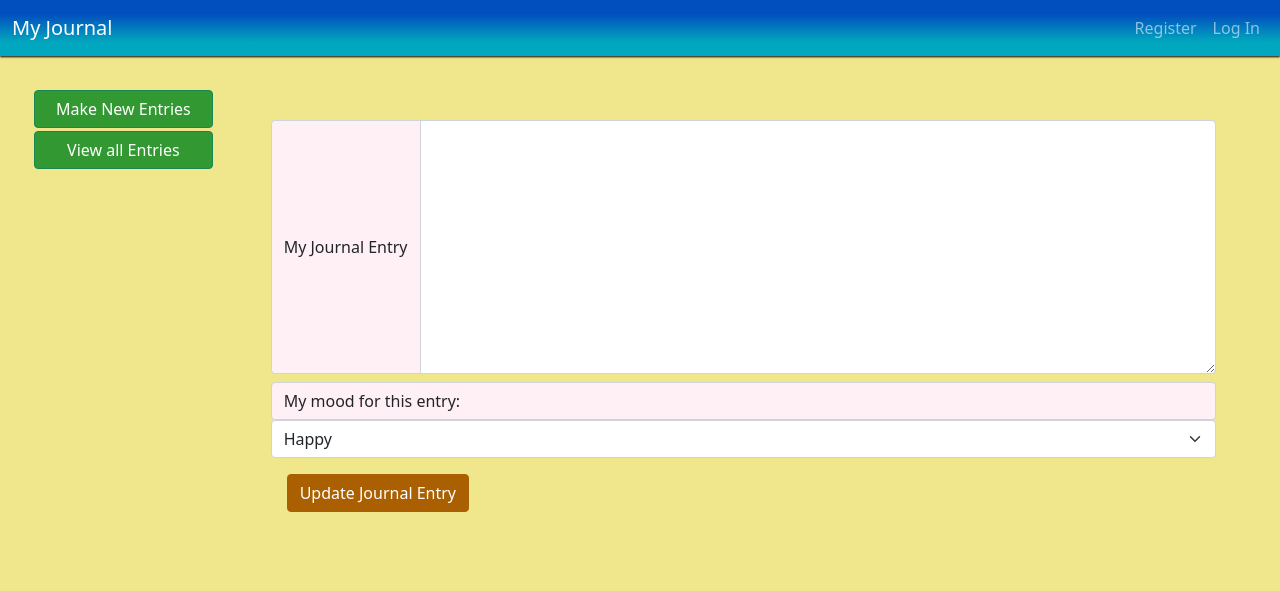
After one commit to Koldenblue/flask-journal, a Flask app: template templates/update.html in a window 1280 px wide. The commit adds this page. Shown: the top 591 px of the page. Run offline with Flask 2, Linux system fonts and the light colour scheme; the template is opened without the code that fills it, so the values that code supplies are empty.

Commit message:
update routes now display properly

```diff
--- a/app.py
+++ b/app.py
@@ -31,6 +31,38 @@ Session(app)
 
 engine = create_engine("sqlite+pysqlite:///journal.db", echo=True, future=True)
 
+@app.route('/update', methods=["GET", "PUT"])
+# @login_required
+def update():
+    if request.method == "GET" and not request.args:
+        return redirect('/')
+    elif request.method == "GET":
+        with alcSession(engine) as conn:
+            # Get mood totals:
+            statement = text("SELECT mood FROM entries WHERE username = '1'")  # for easy testing, using username '1'
+            # statement = text("SELECT mood FROM entries WHERE username = :username").bindparams(username = session['username'])
+            rows = conn.execute(statement)
+            rows = rows.all()
+            print(rows)
+            total_moods = {}
+            for row in rows:
+                print(row[0])
+                total_moods.setdefault(row[0], 0)
+                total_moods[row[0]] += 1
+                print(total_moods)
+            # next get the entry that needs to be updated
+            statement = text("SELECT entry, mood FROM entries WHERE id = :id;").bindparams(id = request.args['id'])
+            rows = conn.execute(statement)
+            rows = rows.all()
+            print(rows)
+            entry = rows
+            print(entry[0].entry)
+            return render_template('update.html', moods=total_moods, entry=entry)
+    # For submitting an update to an entry
+    else:
+        pass
+
+
 
 @app.route('/')
 #decorator defined in helpers.py
@@ -49,6 +81,7 @@ def index():
             total_moods[row[0]] += 1
             print(total_moods)
     return render_template('index.html', moods=total_moods)
+
 
 @app.route('/allentries', methods=["GET", "DELETE"])
 def all_entries():
--- a/static/js/index.js
+++ b/static/js/index.js
@@ -1,6 +1,7 @@
 $(document).ready(() => {
   const allEntriesBtn = $("#all-entries-btn");
   const newEntriesBtn = $("#new-entries-btn");
+  const moodSelect = $("#mood-select");
 
   // make the menu buttons redirect properly
   allEntriesBtn.on('click', () => {
@@ -24,9 +25,35 @@ $(document).ready(() => {
         type: "DELETE"
       }).then((data) => {
         console.log(event.target.id)
-        let container = document.getElementById(`container-${event.target.id}`)
-        document.getElementsByClassName('all-entries-container')[0].removeChild(container)
-      }).catch(err => console.error(err))
+        let container = document.getElementById(`container-${event.target.id}`);
+        document.getElementsByClassName('all-entries-container')[0].removeChild(container);
+      }).catch(err => console.error(err));
     })
   }
+
+  updateBtns = document.getElementsByClassName('update-btn');
+  for (let i = 0, j = updateBtns.length; i < j; i++) {
+    updateBtns[i].addEventListener('click', (event) => {
+      // the data-value corresponds to the id of the entry in the database. Send back with the query url to allow updating
+      let queryUrl = '/update?id=' + event.target.dataset.value;
+      // using an ajax 'get' will cause the template not to be rendered.
+      // instead the html page is returned to this script
+      window.location.href = queryUrl
+    })
+  }
+
+
+  if (window.location.pathname === "/update") {
+    console.log(moodSelect)
+    console.log(moodSelect[0].dataset.value)
+    console.log(moodSelect[0].selectedIndex)
+    console.log(moodSelect[0].children[1].selected)
+    console.log(moodSelect[0].children[1].innerText)
+    let targetMood = moodSelect[0].dataset.value;
+    for (let i = 0, j = moodSelect[0].children.length; i < j; i++) {
+      if (moodSelect[0].children[i].innerText.toLowerCase() === targetMood) {
+        moodSelect[0].children[i].selected = true;
+      }
+    }
+  }
 })
--- a/templates/allentries.html
+++ b/templates/allentries.html
@@ -33,6 +33,7 @@ All Journal Entries
 
           <div class='col-md-2'>
             <button class='del-btn btn btn-warning' id='{{ entry.id }}'>Delete</button>
+            <button class='update-btn btn btn-warning' data-value='{{ entry.id }}'>Update</button>
           </div>
         </div>
       </div>
--- /dev/null
+++ b/templates/update.html
@@ -0,0 +1,66 @@
+{% extends "layout.html" %}
+
+{% block title %}
+Update Entry
+{% endblock %}
+
+{% block main %}
+<main class='container-fluid journal-container'>
+  <div class='row'>
+    <div class='col-md-2'>
+      <!-- Menu -->
+      <nav class="flex-column nav nav-menu">
+        <button id='new-entries-btn' class='menu-btn btn btn-success'>Make New Entries</button>
+        <button id='all-entries-btn' class='menu-btn btn btn-success'>View all Entries</button>
+      </nav>
+    </div>
+
+
+    <div class='col-md-10'>
+      <div class='row' id='mood-row'>
+        {% for mood, num in moods.items() %}
+        <div class='col-md-2'>
+          <p class='mood-btn'>{{ mood }}
+            <span class="badge bg-secondary">{{ num }}</span>
+          </p>
+        </div>
+        {% endfor %}
+      </div>
+
+      <div class='container'>
+        <div class='row'>
+          <div class='col-md-12'>
+            <form action="/update" method="put" id='journal-form'>
+              <div class="input-group">
+                <span class="input-group-text" id='journal-desc' >My Journal Entry</span>
+                <textarea name='journal-entry' class="form-control" aria-label="my journal entry" rows=10>{{ entry[0].entry }}</textarea>
+              </div>
+              <span class="input-group-text" id='mood-desc'>My mood for this entry:</span>
+
+              <select id='mood-select' data-value='{{ entry[0].mood }}' name='mood-select' class="form-select" aria-label="Default select example">
+                <option defaultValue>Happy</option>
+                <option>Sad</option>
+                <option>Angry</option>
+                <option>Surprised</option>
+                <option>Frustrated</option>
+                <option>Embarrassed</option>
+                <option>Grumpy</option>
+                <option>Excited</option>
+                <option>Anxious</option>
+                <option>Confused</option>
+              </select>
+              <div class='btn-container'>
+                <button class='btn-primary btn' id='save-btn'>
+                  Update Journal Entry
+                </button>
+              </div>
+
+            </form>
+          </div>
+        </div>
+      </div>
+    </div>
+  </div>
+</main>
+
+{% endblock %}
```
Also changed, not shown: journal.db.
